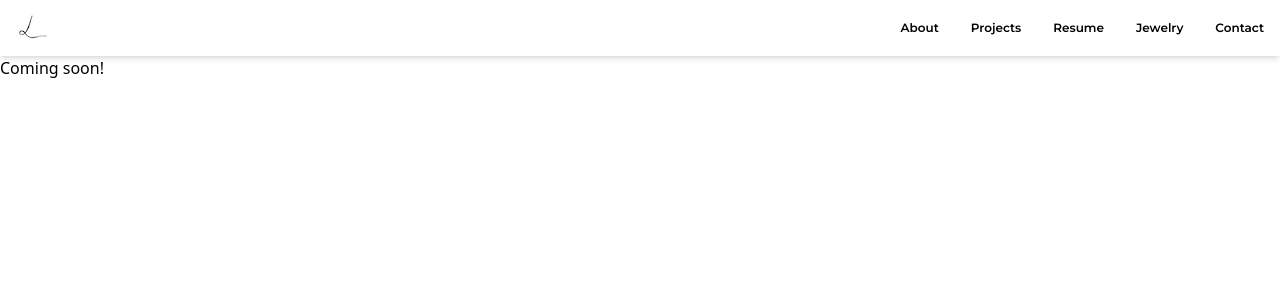
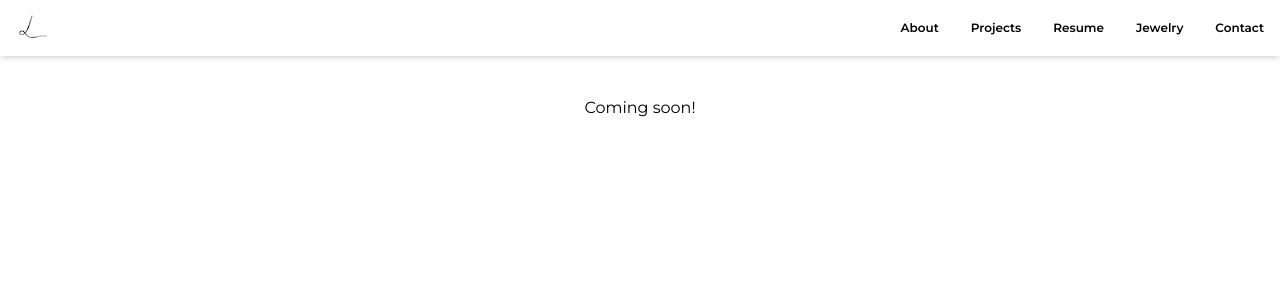
Before and after one commit to laraIsmael/lara-ismael, a React (Vite) app: page / in a window 1280 px wide. Shown: the top 300 px of the page. Built offline with nearby package versions, Linux system fonts and the light colour scheme.

Commit message:
coming soon

```diff
--- a/src/App.jsx
+++ b/src/App.jsx
@@ -4,7 +4,7 @@ function App() {
   return (
     <>
       <Navbar />
-      <h1>Coming soon!</h1>
+      <h1 className="font-display flex justify-center pt-10">Coming soon!</h1>
     </>
   )
 }
```
